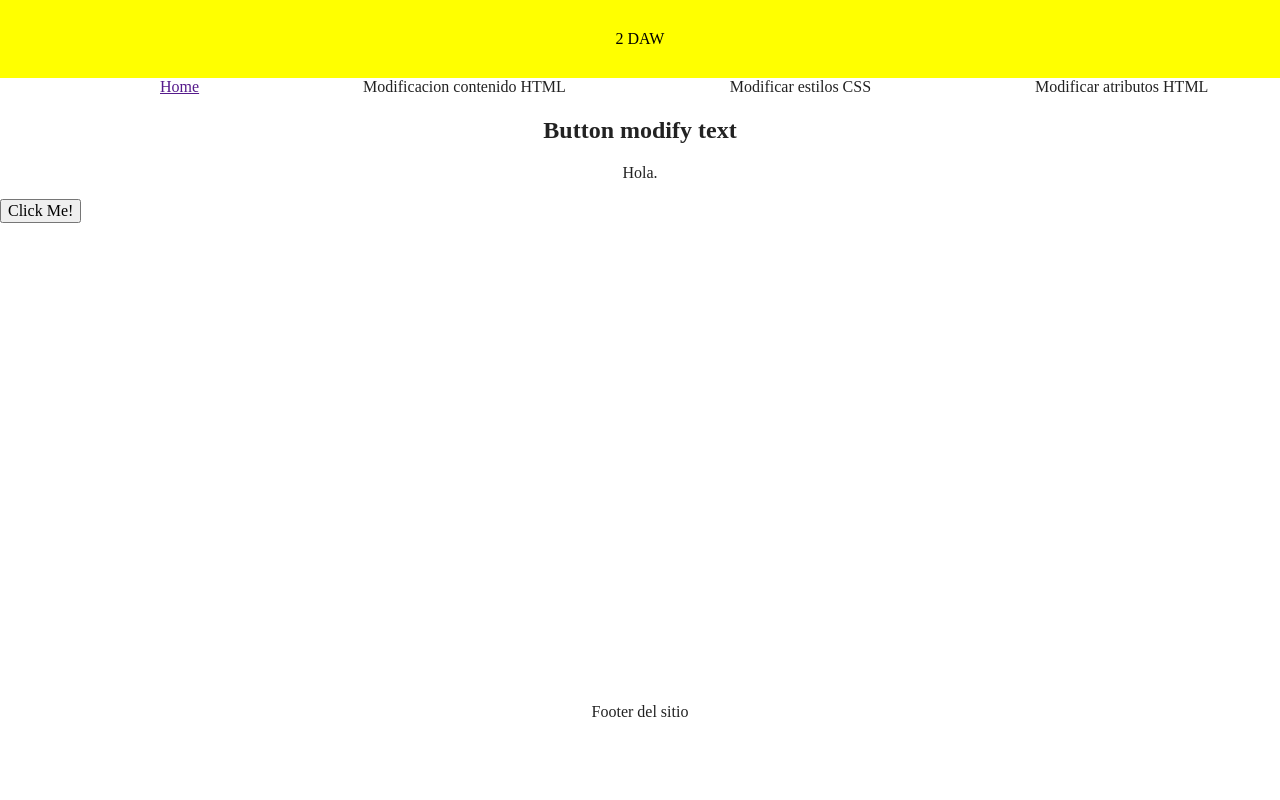
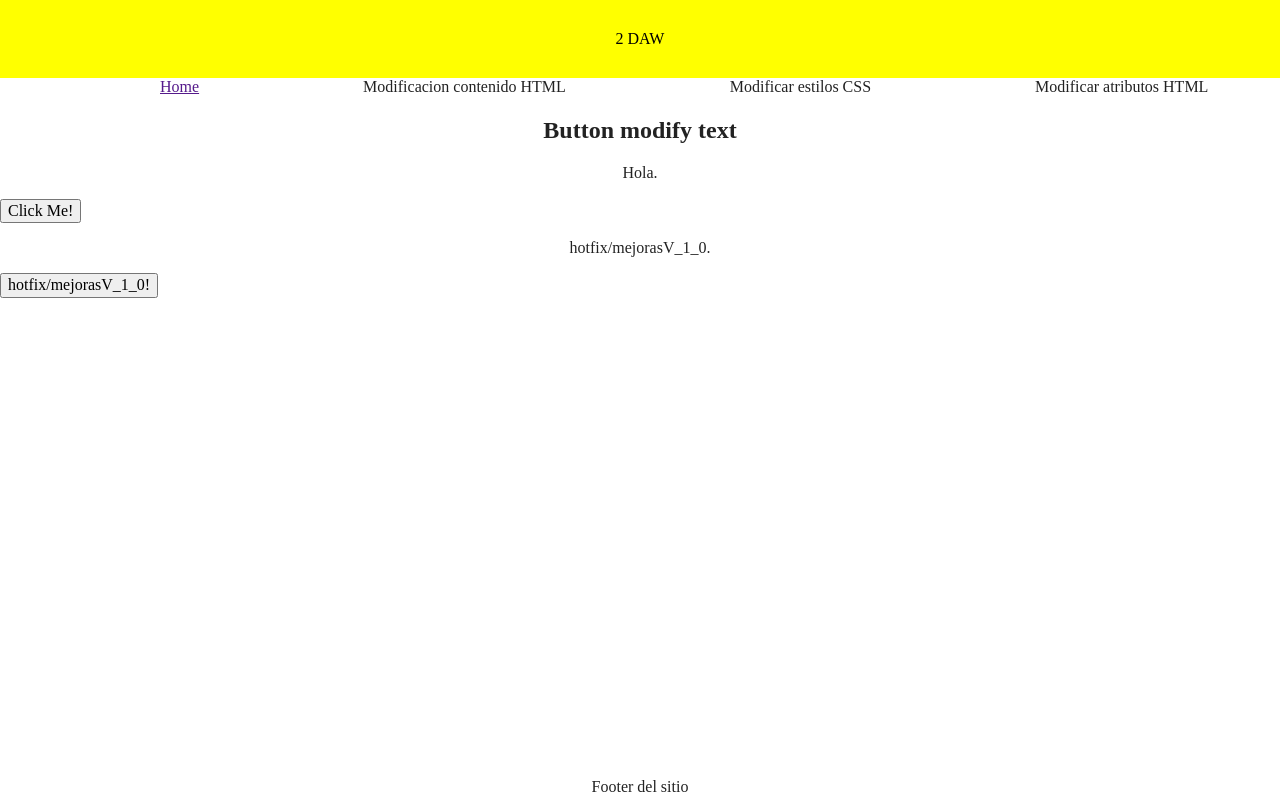
Before and after one commit to JuanLuisLopez-code/PracticaDeploy, a website built with Parcel: page index.html in a window 1280 px wide. Built offline with nearby package versions, Linux system fonts and the light colour scheme.

Commit message:
A corregir por: Usuario1 hotfix/mejorasV_1_0

```diff
--- a/index.html
+++ b/index.html
@@ -40,6 +40,9 @@
   <p id="demo">Hola.</p>
   <button type="button" onclick="document.getElementById('demo').style.fontSize='35px'">Click Me!</button>
 
+  <p id="demo">hotfix/mejorasV_1_0.</p>
+  <button type="button" onclick="document.getElementById('demo').style.fontSize='35px'">hotfix/mejorasV_1_0!</button>
+
   <footer>Footer del sitio</footer>
   <script src="js/vendor/modernizr-3.11.2.min.js"></script>
   <script src="js/plugins.js"></script>
```
